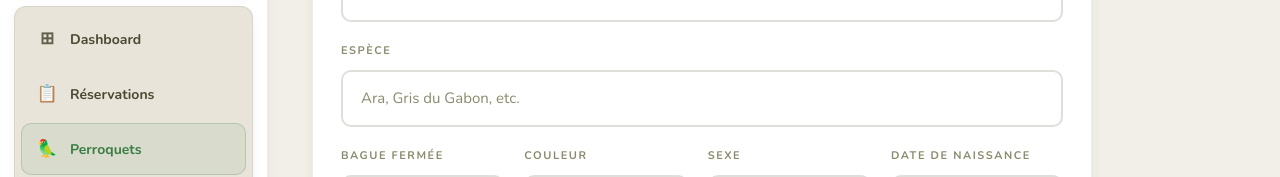
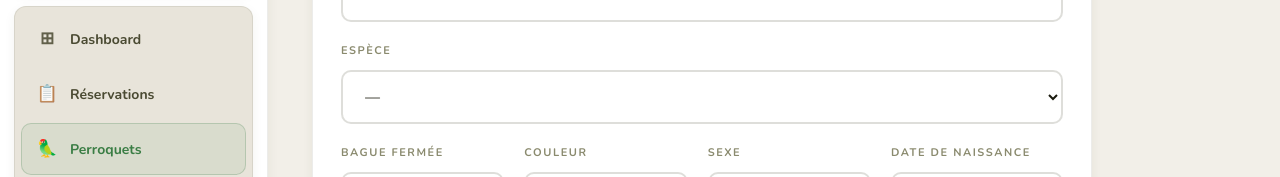
Before and after one commit to autokompetenz/perroquets-belgique, a React (Vite) app: page /admin/parrots/new in a window 1280 px wide. Shown: the part 261-438 px from the top of the page. Built offline with nearby package versions, Linux system fonts and the light colour scheme; sample sign-in values are in the browser's storage; a web font is replaced by a local one.

Commit message:
espece en select

```diff
--- a/src/pages/admin/AdminParrotForm.jsx
+++ b/src/pages/admin/AdminParrotForm.jsx
@@ -2,6 +2,7 @@ import { useState, useEffect } from 'react';
 import { useParams, useNavigate } from 'react-router-dom';
 import { adminAPI } from '../../services/api';
 import { useToastStore } from '../../store';
+import { SPECIES } from '../../utils/helpers';
 
 const EMPTY = {
   name:'', description:'', ringNumber:'', color:'', sex:'', birthDate:'', species:'',
@@ -97,8 +98,11 @@ export default function AdminParrotForm() {
             </div>
             <div>
               <label style={{ display:'block', fontSize:11, fontWeight:700, letterSpacing:'0.14em', textTransform:'uppercase', color:'var(--text-3)', marginBottom:10 }}>Espèce</label>
-              <input name="species" value={form.species} onChange={set("species")} placeholder="Ara, Gris du Gabon, etc."
-                className="input-luxury" style={{ fontSize:15, borderRadius:10, padding:'14px 18px', width:'100%' }} />
+              <select name="species" value={form.species} onChange={set("species")}
+                className="input-luxury" style={{ fontSize:15, borderRadius:10, padding:'14px 18px', width:'100%', appearance:'auto', cursor:'pointer' }}>
+                <option value="">—</option>
+                {SPECIES.map(s => <option key={s} value={s}>{s}</option>)}
+              </select>
             </div>
             <div style={{ display:'grid', gridTemplateColumns:'1fr 1fr 1fr 1fr', gap:20 }}>
               <div>
```
